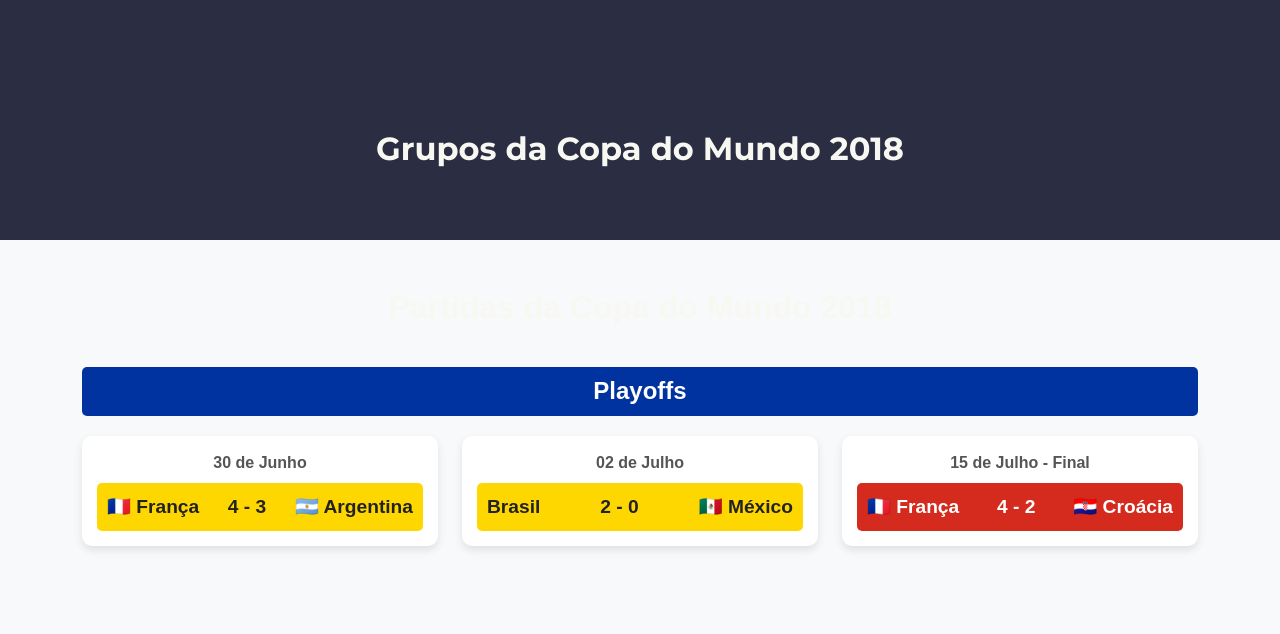
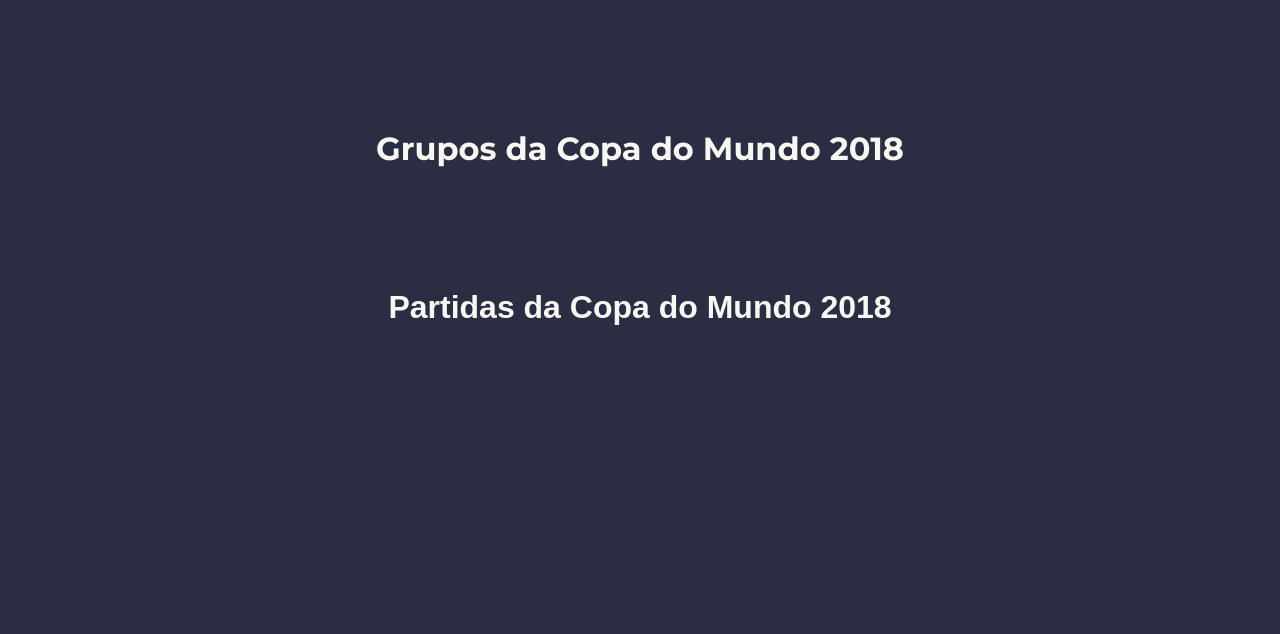
Before and after one commit to PedroAlcantara13/world_cup-2018, a PHP site: page / in a window 1280 px wide. Shown: the part 774-1408 px from the top of the page. After the commit the page ends 1099 px from the top, so only its background shows below. Run offline with PHP 8.4, Linux system fonts and the light colour scheme; some libraries are stand-ins or nearby versions.

Commit message:
Corrigido bug da section partidas, adicionado layout novo, porem ainda não completo

```diff
--- a/css/style.css
+++ b/css/style.css
@@ -59,7 +59,7 @@ p {
 
 #grupos {
 	background-color: var(--p);
-	padding: 60px 0;
+	padding: 0px 0;
 	font-family: 'Montserrat', sans-serif;
 }
 
@@ -68,7 +68,7 @@ p {
 	background: white;
 	border-radius: 10px;
 	box-shadow: 0 4px 10px rgba(0, 0, 0, 0.1);
-	padding: 20px;
+	padding: 10px;
 	text-align: center;
 	margin-bottom: 20px;
 	transition: transform 0.3s ease-in-out;
@@ -101,7 +101,7 @@ p {
 
 /* Seção de partidas */
 #partidas {
-	background-color: #f8f9fa;
+	background-color: var(--p);
 	padding: 60px 0;
 	font-family: 'Poppins', sans-serif;
 }
@@ -113,7 +113,7 @@ p {
 
 .rodada h3 {
 	text-align: center;
-	background: #0033A0;
+	background: linear-gradient(90deg, var(--s), var(--t));
 	color: white;
 	padding: 10px;
 	border-radius: 5px;
@@ -158,3 +158,246 @@ p {
 	background: #D52B1E;
 	color: white;
 }
+
+.disp{
+	display: flex;
+}
+
+.match-card {
+    background-color: #ffffff;
+    border-radius: 10px;
+    box-shadow: 0 4px 6px rgba(0, 0, 0, 0.1);
+    padding: 15px;
+    margin-bottom: 20px;
+    transition: transform 0.3s ease-in-out;
+}
+
+.match-card:hover {
+    transform: translateY(-5px);
+}
+
+.match-date {
+    font-size: 1.2rem;
+    font-weight: bold;
+    color: #444;
+    margin-bottom: 10px;
+}
+
+.match-info {
+    display: flex;
+    justify-content: space-between;
+    align-items: center;
+}
+
+.team-name {
+    font-size: 0.8rem;
+    font-weight: bold;
+    color: #007bff;
+}
+
+.match-score {
+    font-size: 1.2rem;
+    font-weight: bold;
+    color: #e74c3c;
+    margin: 0 10px;
+}
+
+.row {
+    display: flex;
+    justify-content: space-around;
+    flex-wrap: wrap;
+}
+
+.rodada {
+    margin-bottom: 40px;
+}
+
+
+.card {
+	font-family: "Segoe UI", Tahoma, Geneva, Verdana, sans-serif;
+	max-width: 95%;
+	background-color: black;
+}
+.card .teams {
+	display: flex;
+	flex-wrap: nowrap;
+	align-items: center;
+	justify-content: center;
+	background: linear-gradient(90deg, transparent, #111, transparent);
+}
+.card .teams > span {
+	flex: 1;
+	text-align: center;
+	position: relative;
+	font-size: 13px;
+	text-wrap: nowrap;
+}
+.card .teams .team-name-info {
+	text-wrap: nowrap;
+	color: #ffffff;
+	max-width: 210px;
+	text-overflow: ellipsis;
+	font-weight: 600;
+	overflow: hidden;
+	display: block;
+}
+.card .teams span.progress-dots {
+	height: 3px;
+	position: relative;
+	width: 60px;
+	display: block;
+	overflow: hidden;
+	margin: 0;
+	border-radius: 10px;
+}
+.card .teams span.progress-dots .load {
+	background: linear-gradient(90deg, #3a3dff, #ff2929);
+	display: block;
+	height: 1.5px;
+	width: 3px;
+	bottom: 0;
+	position: absolute;
+	transform: translateX(0px);
+	animation: loading_dots 7.5s ease both infinite;
+}
+@keyframes loading_dots {
+0% {
+	width: 3px;
+	transform: translateX(0px);
+}
+40% {
+	width: 3px;
+	transform: translateX(57px);
+}
+
+75% {
+	width: 100%;
+	transform: translateX(0px);
+}
+100% {
+	width: 3px;
+	transform: translateX(0px);
+}
+}
+.card .teams .team-home,
+.card .teams .team-away {
+	padding: 15px 37px;
+	position: relative;
+	overflow: hidden;
+}
+.card .teams .team-away {
+	transform: skew(-41deg, 0deg);
+	border-radius: 10px 10px 30px 10px;
+}
+.card .teams .team-home {
+	border-radius: 10px 10px 10px 30px;
+	transform: skew(41deg, 0deg);
+}
+.card .teams .team-home::after {
+	position: absolute;
+	top: -3px;
+	background: #00caff;
+	content: "";
+	height: 23px;
+	border-radius: 27px;
+	left: -20px;
+	filter: blur(2px);
+	transform: rotate(208deg);
+	width: 20px;
+	box-shadow: 0px 0px 32px #00ffed;
+}
+.card .teams .team-home::before {
+	position: absolute;
+	bottom: -15px;
+	background: #0048ff;
+	content: "";
+	height: 17px;
+	border-radius: 80px;
+	right: 0;
+	filter: blur(1px);
+	transform: translate(-50%, 0%);
+	width: 80%;
+	box-shadow: 0px 0px 32px #0026ff;
+}
+.card .teams .team-away::after {
+	position: absolute;
+	top: -3px;
+	background: #cc9d00;
+	content: "";
+	height: 23px;
+	border-radius: 27px;
+	right: -20px;
+	filter: blur(2px);
+	transform: rotate(208deg);
+	width: 20px;
+	box-shadow: 0px 0px 32px #cc3700;
+}
+.card .teams .team-away::before {
+	position: absolute;
+	bottom: -15px;
+	background: #ff0000;
+	content: "";
+	height: 17px;
+	border-radius: 80px;
+	left: 0;
+	filter: blur(1px);
+	transform: translate(50%, 0%);
+	width: 80%;
+	box-shadow: 0px 0px 32px #d50000;
+}
+
+.card .teams .team-home .team-name-info {
+	transform: skew(-41deg, 0);
+}
+.card .teams .team-away .team-name-info {
+	transform: skew(41deg, 0);
+}
+
+.event-info-banner .info-heading {
+	position: absolute;
+	right: 12px;
+	bottom: 5px;
+	color: rgba(255, 255, 255, 0.2);
+	margin: 0;
+}
+.card .event-scoreboard .event-score-container {
+	display: flex;
+	flex-wrap: wrap;
+	padding: 10px;
+	border-radius: 10px;
+	width: fit-content;
+	background: linear-gradient(#1e1e1e 0%, #0c0c0c8e 4%, #1a1419);
+	box-shadow:
+		inset 0 0 1px 0 #2c2c2c,
+		0 0 20px 0 #1313139c;
+	margin: 10px 0;
+}
+.card .event-scoreboard .event-score-container .score-container {
+	font-size: 24px;
+	background: linear-gradient(90deg, #3a3dff, #ff2929);
+	-webkit-background-clip: text;
+	width: 100%;
+	-webkit-text-fill-color: transparent;
+}
+.card .event-scoreboard .event-score-container .current-time-container {
+	font-size: 12px;
+	margin-bottom: 8px;
+	width: 100%;
+	font-family: "SegoeUI";
+	color: #a1a1a1;
+	justify-content: center;
+	text-align: center;
+	display: flex;
+	flex-direction: column;
+	align-items: center;
+	row-gap: 5px;
+}
+.card
+.event-scoreboard
+.event-score-container
+.current-time-container
+.event-clock {
+	font-weight: 500;
+	color: #eee;
+	margin-right: 10px;
+}
--- a/index.html
+++ b/index.html
@@ -24,7 +24,7 @@
                 <ul class="navbar-nav ms-auto">
                     <li class="nav-item"><a class="nav-link" href="#">Início</a></li>
                     <li class="nav-item"><a class="nav-link" href="#grupos">Grupos</a></li>
-                    <li class="nav-item"><a class="nav-link" href="#">Partidas</a></li>
+                    <li class="nav-item"><a class="nav-link" href="#partidas">Partidas</a></li>
                     <li class="nav-item"><a class="nav-link" href="#">Classificação</a></li>
                 </ul>
             </div>
@@ -53,52 +53,15 @@
 <section id="partidas" class="py-5">
     <div class="container">
         <h2 class="text-center mb-4">Partidas da Copa do Mundo 2018</h2>
+        <!-- Rodada -->
+        <div id="rodadas" class="rodada" style="">
 
-        <!-- Rodada -->
-        <div id="rodadas" class="rodada">
-
-        </div>
-
-
-        <!-- Playoffs -->
-        <div class="rodada">
-            <h3>Playoffs</h3>
-            <div class="row">
-                <div class="col-md-6 col-lg-4">
-                    <div class="match-card">
-                        <p class="match-date">30 de Junho</p>
-                        <div class="match-info">
-                            <span>🇫🇷 França</span>
-                            <span class="match-score">4 - 3</span>
-                            <span>🇦🇷 Argentina</span>
-                        </div>
-                    </div>
-                </div>
-                <div class="col-md-6 col-lg-4">
-                    <div class="match-card">
-                        <p class="match-date">02 de Julho</p>
-                        <div class="match-info">
-                            <span>Brasil</span>
-                            <span class="match-score">2 - 0</span>
-                            <span>🇲🇽 México</span>
-                        </div>
-                    </div>
-                </div>
-                <div class="col-md-6 col-lg-4">
-                    <div class="match-card">
-                        <p class="match-date">15 de Julho - Final</p>
-                        <div class="match-info final-match">
-                            <span>🇫🇷 França</span>
-                            <span class="match-score">4 - 2</span>
-                            <span>🇭🇷 Croácia</span>
-                        </div>
-                    </div>
-                </div>
-            </div>
         </div>
 
     </div>
 </section>
+
+
 
 <script src="script.js"></script>
 
--- a/script.js
+++ b/script.js
@@ -1,3 +1,4 @@
+//json-server --watch 2018/worldcup.groups.json --port 3000
 const url = 'http://localhost:3000/groups';
 const grupos = document.getElementById('group');
 async function chamarApi(){
@@ -25,30 +26,85 @@ async function chamarApi(){
 
 chamarApi();
 
+//json-server --watch 2018/worldcup.json --port 3001
 const url1 = 'http://localhost:3001/rounds';
 const rodadas = document.getElementById('rodadas');
-async function chamarApi1(){
+
+async function chamarApi1() {
     const resp1 = await fetch(url1);
-    if(resp1.status === 200){
+    if (resp1.status === 200) {
         const obj1 = await resp1.json();
-        console.log(obj1[0].matches[0].date);
-        for(cont = 0; cont < 4; cont++){
-            rodadas.innerHTML += `
-            <h3>Rodada ${cont+1}</h3>
-            <div class="row">
-                <div class="col-md-6 col-lg-4">
-                    <div class="match-card">
-                        <p class="match-date">${obj1[cont].matches[cont].date}</p>
-                        <div class="match-info">
-                            <span>${obj1[cont].matches[cont].team1.name}</span>
-                            <span class="match-score">${obj1[cont].matches[cont].score1} x ${obj1[cont].matches[cont].score2}</span>
-                            <span>${obj1[cont].matches[cont].team2.name}</span>
+        let todasPartidas = [];
+
+        // Junta todas as partidas em uma única lista
+        obj1.forEach(round => {
+            todasPartidas = todasPartidas.concat(round.matches);
+        });
+
+        let rodadaNum = 1;
+        let partidasGrupo = [];
+
+        // Percorre todas as partidas e agrupa em rodadas de 16 partidas
+        todasPartidas.forEach((match, index) => {
+            partidasGrupo.push(match);
+
+            // Quando atingir 16 partidas ou for a última partida, cria uma rodada
+            if (partidasGrupo.length === 16 || index === todasPartidas.length - 1) {
+                const rodadaDiv = document.createElement('div');
+                rodadaDiv.classList.add('container', 'mb-4');
+                rodadaDiv.innerHTML = `<h3 class="text-center mb-3">Rodada ${rodadaNum}</h3><div class="row"></div>`;
+
+                const rowDiv = rodadaDiv.querySelector('.row');
+
+                partidasGrupo.forEach((partida) => {
+                    const partidaDiv = document.createElement('div');
+                    partidaDiv.classList.add('col-md-6', 'col-lg-4', 'mb-3');
+                    partidaDiv.innerHTML = `
+                    <div class="card">
+                        <div data-status="inprogress" class="teams">
+                            <span class="team-info team-home">
+                                <span class="team-info-container">
+                                    <span class="team-name-info">${partida.team1.code}</span>
+                                    </span>
+                                </span>
+                            <span class="event-scoreboard">
+                                <span class="event-score-container">
+                                    <span class="current-time-container">
+                                        <span class="event-current-time">
+                                            <span class="event-clock">${partida.date}</span>
+                                            <span class="current-part">${partida.time}</span>
+                                        </span>
+                                    <span class="progress-dots" data-progress="1S">
+                                </span>
+                            </span>
+                            <span class="score-container">
+                                <span class="score-home">${partida.score1}</span>
+                                <span class="custom-sep">-</span>
+                                <span class="score-away">${partida.score2}</span>
+                            </span>
+                            </span>
+                        </span>
+                        <span class="team-info team-away">
+                            <span class="team-info-container">
+                            <span class="team-icon-container"></span>
+                            <span class="team-name-info">${partida.team2.code}</span>
+                            </span>
+                        </span>
                         </div>
                     </div>
-                </div>
-            </div>
-            `
+
+
+
+
+                    `;
+                    rowDiv.appendChild(partidaDiv);
+                });
+
+                rodadas.appendChild(rodadaDiv);
+                rodadaNum++; // Incrementa o número da rodada
+                partidasGrupo = []; // Reseta a lista para a próxima rodada
             }
+        });
     }
 }
 
```
